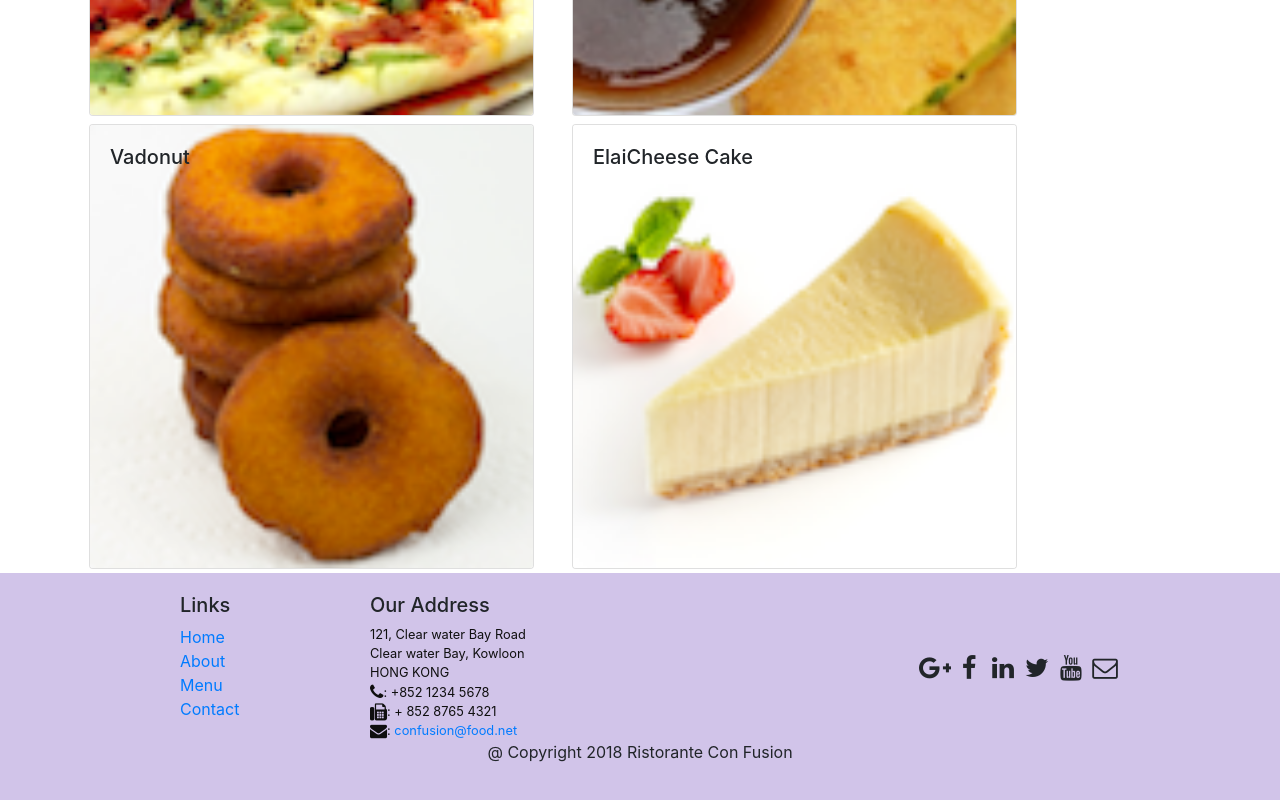
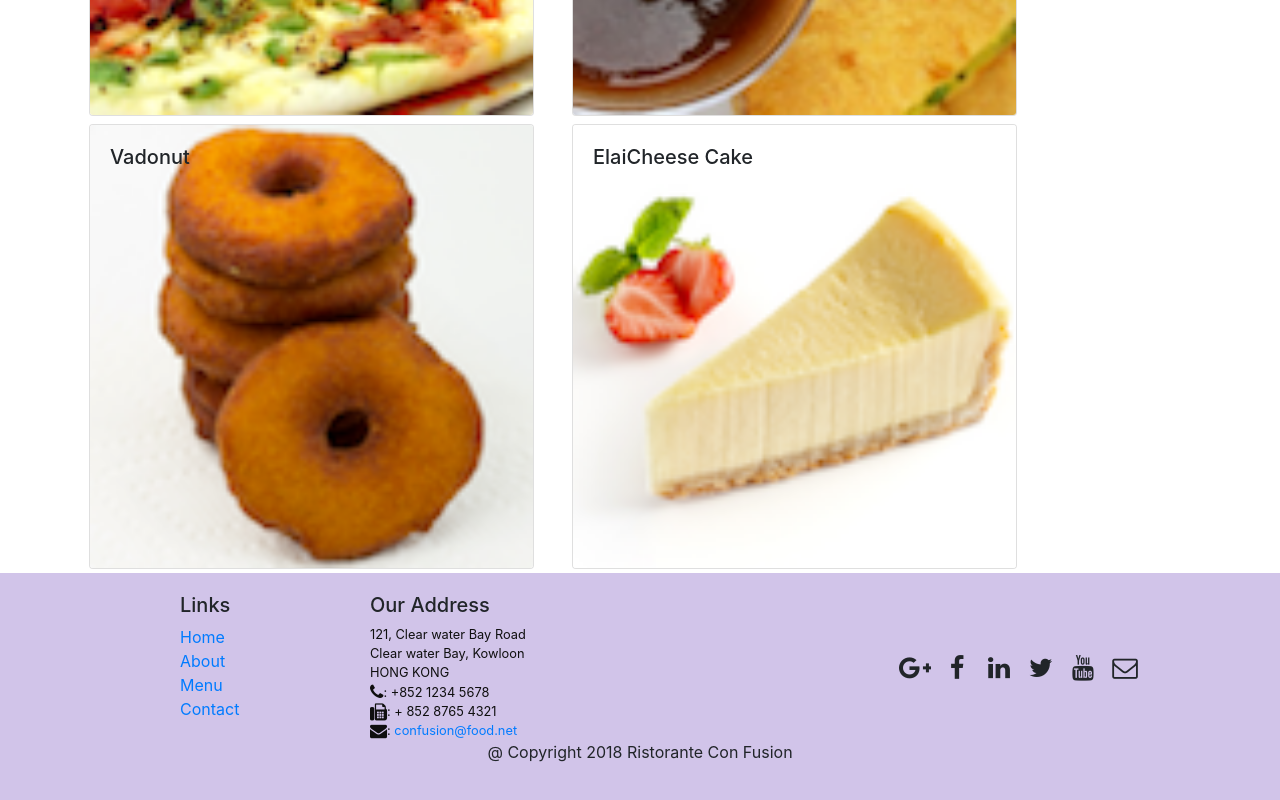
Before and after one commit to hk222c/CoursewithReact, a React (Create React App) app in the folder test-app/: page / in a window 1280 px wide. Shown: the part 673-1473 px from the top of the page. Built offline with nearby package versions, Linux system fonts and the light colour scheme.

Commit message:
footer
little more padding between social-icon for more better UI

```diff
--- a/test-app/src/components/FooterComponent.js
+++ b/test-app/src/components/FooterComponent.js
@@ -29,22 +29,22 @@ function Footer(props) {
                     </div>
                     <div className="col-12 col-sm-4 align-self-center">
                         <div className="text-center">
-                            <a className="btn btn-social-icon btn-google" href="http
+                            <a className="btn btn-social-icon btn-google m-1" href="http
                                 ://google.com/+"><i className="fa fa-google-plus"></i>
                             </a>
-                            <a className="btn btn-social-icon btn-facebook" href="http
+                            <a className="btn btn-social-icon btn-facebook m-1" href="http
                             ://www.facebook.com/profile.php?id=">
                             <i className="fa fa-facebook"></i>
                             </a>
-                            <a className="btn btn-social-icon btn-linkedin" href="http
+                            <a className="btn btn-social-icon btn-linkedin m-1" href="http
                             ://www.linkedin.com/in/"><i className="fa fa-linkedin"></i>
                             </a>
-                            <a className="btn btn-social-icon btn-twitter" href="http
+                            <a className="btn btn-social-icon btn-twitter m-1" href="http
                             ://twitter.com/"><i className="fa fa-twitter"></i>
                             </a>
-                            <a className="btn btn-social-icon btn-google" href="http
+                            <a className="btn btn-social-icon btn-google m-1" href="http
                             ://youtube.com/"><i className="fa fa-youtube"></i></a>
-                            <a className="btn btn-social-icon" href="mailto:">
+                            <a className="btn btn-social-icon m-1" href="mailto:">
                             <i className="fa fa-envelope-o"></i>
                             </a>
                         </div>
```
